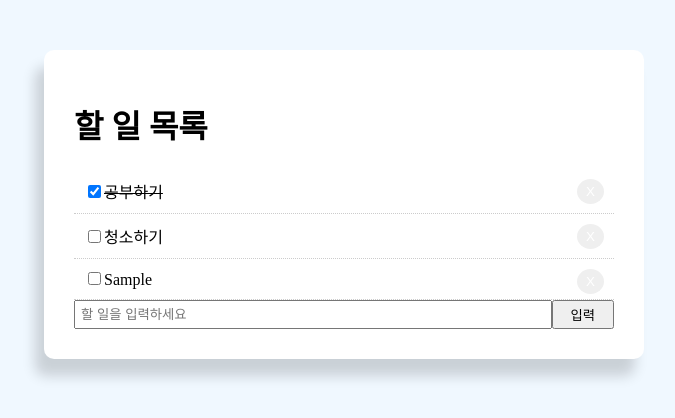
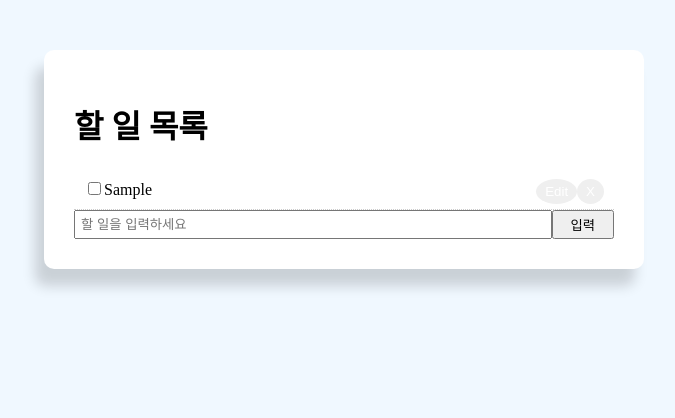
Before and after one commit to 2JoongHo/goorm_react, a React (Vite) app: page / in a window 1280 px wide. Both pictures are taken after typing "Sample" into the empty fields and a click on the input "입력". Shown: the top 418 px of the page, without its empty margins (296-971 px from the left). Built offline with nearby package versions, Linux system fonts and the light colour scheme.

Commit message:
todo 완성

```diff
--- a/src/App.jsx
+++ b/src/App.jsx
@@ -4,18 +4,10 @@ import Lists from "./components/Lists";
 import Form from "./components/Form";
 
 export default function App() {
-  const [todoData, setTodoData] = useState([
-    {
-      id: "1",
-      title: "공부하기",
-      completed: true,
-    },
-    {
-      id: "2",
-      title: "청소하기",
-      completed: false,
-    },
-  ]);
+
+  const initialTodoData = localStorage.getItem('todoData') ? JSON.parse(localStorage.getItem('todoData')) : [];
+
+  const [todoData, setTodoData] = useState(initialTodoData);
 
   const handleSubmit = (e) => {
     e.preventDefault();
@@ -26,6 +18,7 @@ export default function App() {
     };
 
     setTodoData([...todoData, newTodo]);
+    localStorage.setItem("todoData", JSON.stringify([...todoData, newTodo]))
     setValue("");
   };
 
--- /dev/null
+++ b/src/components/List.jsx
@@ -0,0 +1,91 @@
+import React from "react";
+import {useState} from "react";
+
+export default function List({title, completed, id, todoData, setTodoData}) {
+
+  const [isEditing, setIsEditing] = useState(false);
+  const [editedTitle, setEditedTitle] = useState(title);
+
+  const btnStyle = {
+      color: "#fff",
+      border: "none",
+      padding: "5px 9px",
+      borderRadius: "50%",
+      cursor: "pointer",
+      float: "right",
+    };
+
+  const getStyle = (completed) => {
+      return {
+          padding: "10px",
+          borderBottom: "1px #ccc dotted",
+          textDecoration: completed ? "line-through" : "none",
+      };
+  };
+
+  const handleClick = (id) => {
+      console.log(id + " 삭제");
+      let newTodoData = todoData.filter((data) => data.id !== id);
+      console.log(newTodoData);
+      setTodoData(newTodoData);
+      window.localStorage.setItem("todoData", JSON.stringify(newTodoData));
+  };
+
+  const handleCompleteChange = (id) => {
+    let newTodoData = todoData.map((data) => {
+      if (data.id === id) {
+        data.completed = !data.completed;
+      }
+      return data;
+    });
+
+    setTodoData(newTodoData);
+    window.localStorage.setItem("todoData", JSON.stringify(newTodoData));
+  };
+
+  const handleEditChange = (e) => {
+    setEditedTitle(e.target.value);
+  }
+
+  const handleSubmit =(e) => {
+    e.preventDefault();
+
+    const newTodoData = todoData.map((data) => {
+      if(data.id === id) {
+        data.title = editedTitle
+      }
+      return data;
+    })
+
+    setTodoData(newTodoData);
+    window.localStorage.setItem("todoData", JSON.stringify(newTodoData));
+
+    setIsEditing(false);
+  }
+
+  if (isEditing) {
+    return (
+      <form style={getStyle(completed)} onSubmit={handleSubmit}>
+        <input
+          value={editedTitle}
+          autoFocus
+          onChange={handleEditChange}
+        />
+        <button type="button" style={btnStyle} onClick={() => setIsEditing(false)}>X</button>
+        <button type="submit" style={btnStyle}>Save</button>
+      </form>
+    )
+  } else {
+    return <div style={getStyle(completed)}>
+      <input
+          type="checkbox"
+          onChange={() => handleCompleteChange(id)}
+          checked={completed}
+      />
+      {title}
+      <button style={btnStyle} onClick={() => handleClick(id)}>X</button>
+      <button style={btnStyle} onClick={() => setIsEditing(true)}>Edit</button>
+    </div>
+
+  }
+}
--- a/src/components/Lists.jsx
+++ b/src/components/Lists.jsx
@@ -1,54 +1,21 @@
+import List from "./List";
+
 export default function Lists({ todoData, setTodoData }) {
-  const btnStyle = {
-    color: "#fff",
-    border: "none",
-    padding: "5px 9px",
-    borderRadius: "50%",
-    cursor: "pointer",
-    float: "right",
-  };
-
-  const getStyle = (completed) => {
-    return {
-      padding: "10px",
-      borderBottom: "1px #ccc dotted",
-      textDecoration: completed ? "line-through" : "none",
-    };
-  };
-
-  const handleClick = (id) => {
-    console.log(id + " 삭제");
-    let newTodoData = todoData.filter((data) => data.id !== id);
-    console.log(newTodoData);
-    setTodoData(newTodoData);
-  };
-
-  const handleCompleteChange = (id) => {
-    let newTodoData = todoData.map((data) => {
-      if (data.id === id) {
-        data.completed = !data.completed;
-      }
-      return data;
-    });
-
-    setTodoData(newTodoData);
-  };
 
   return (
     <div>
-      {todoData.map((data) => (
-        <div key={data.id} style={getStyle(data.completed)}>
-          <input
-            type="checkbox"
-            onChange={() => handleCompleteChange(data.id)}
-            checked={data.completed}
+      {
+        todoData.map((data) => (
+          <List
+            key={data.id}
+            title={data.title}
+            completed={data.completed}
+            id={data.id}
+            todoData={todoData}
+            setTodoData={setTodoData}
           />
-          {data.title}
-          <button style={btnStyle} onClick={() => handleClick(data.id)}>
-            X
-          </button>
-        </div>
-      ))}
+        ))
+      }
     </div>
   );
 }
```
